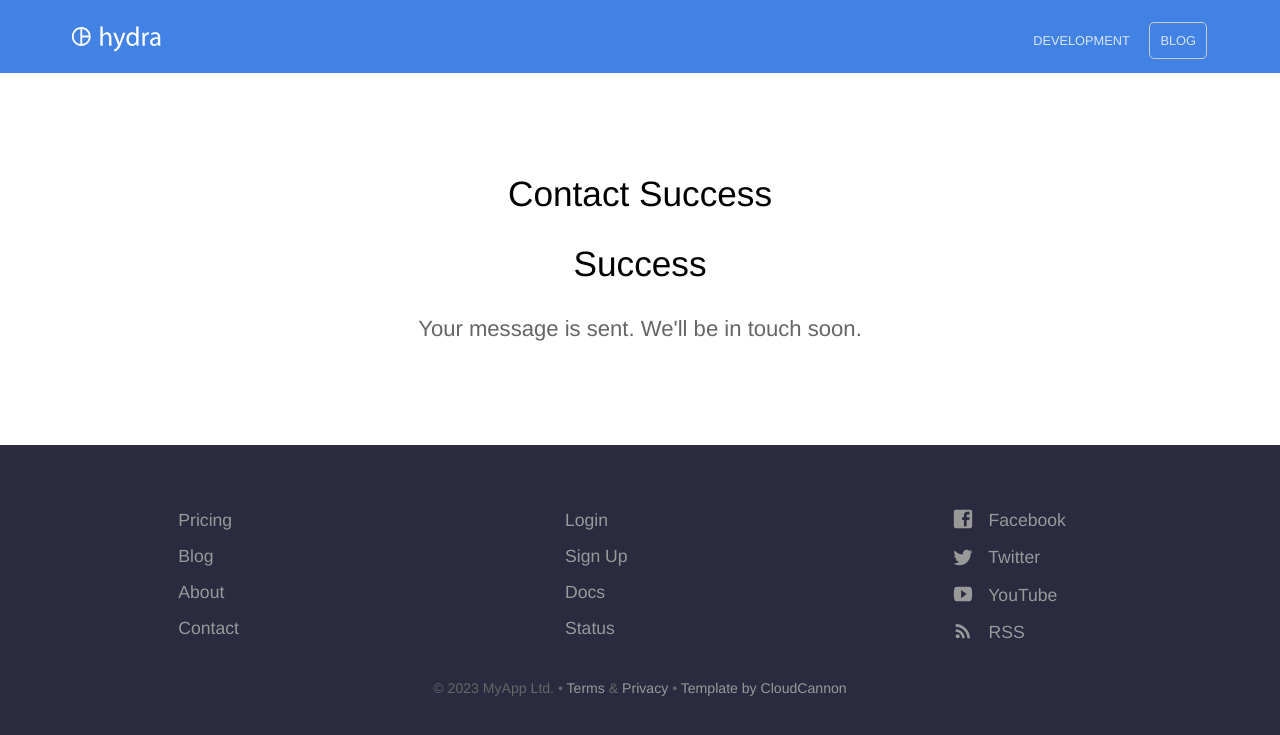
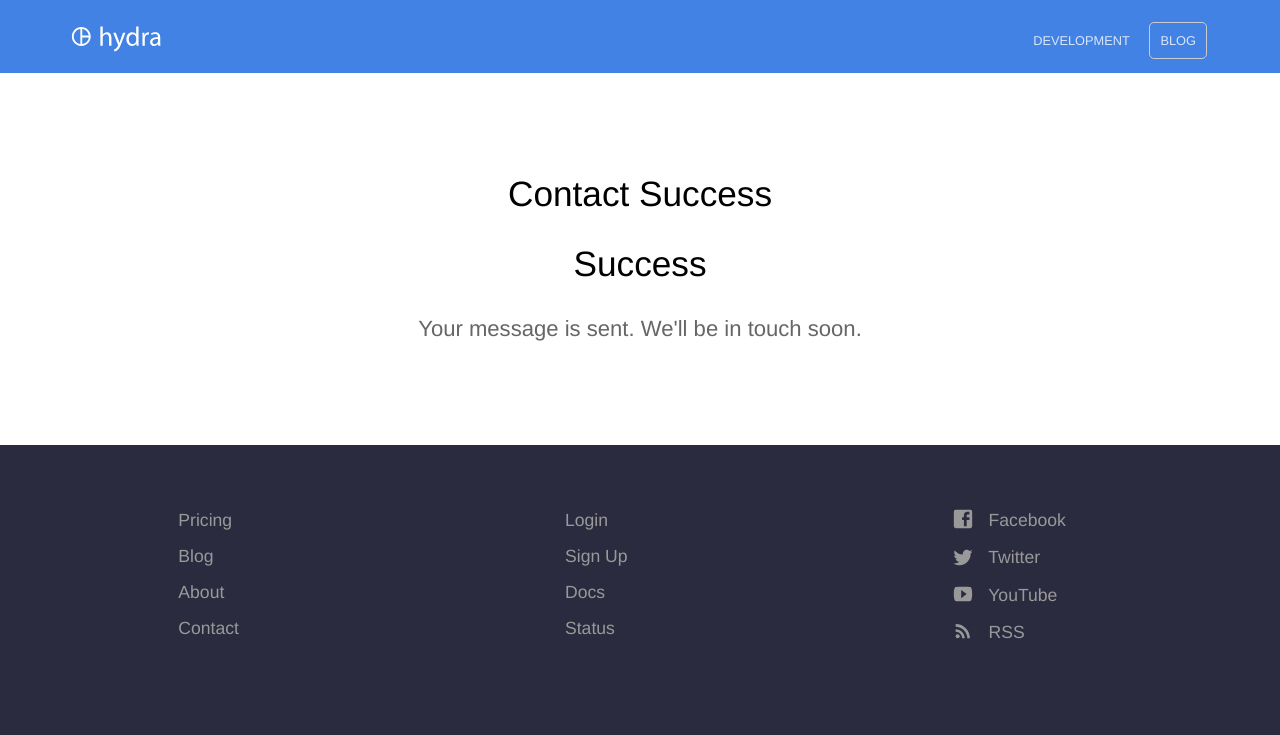
Before and after one commit to amigavision/amigavision.github.io, a Jekyll site: the page built from contact-success.html, in a window 1280 px wide. Shown: the top 735 px of the page. Built offline with Jekyll 4.4.1, drawn with Linux system fonts in a browser that asks for light colours.

Commit message:
Update default.html

```diff
--- a/_layouts/default.html
+++ b/_layouts/default.html
@@ -44,7 +44,7 @@
 					</ul>
 					{% endfor %}
 				</div>
-				<p class="copyright">&copy; {{ site.time | date: '%Y' }} MyApp Ltd. • <a href="#">Terms</a> &amp; <a href="#">Privacy</a> • <a href="https://cloudcannon.com/">Template by CloudCannon</a></p>
+<!--				<p class="copyright">&copy; {{ site.time | date: '%Y' }} MyApp Ltd. • <a href="#">Terms</a> &amp; <a href="#">Privacy</a></p>
 			</div>
 		</footer>
 		<script>
```
